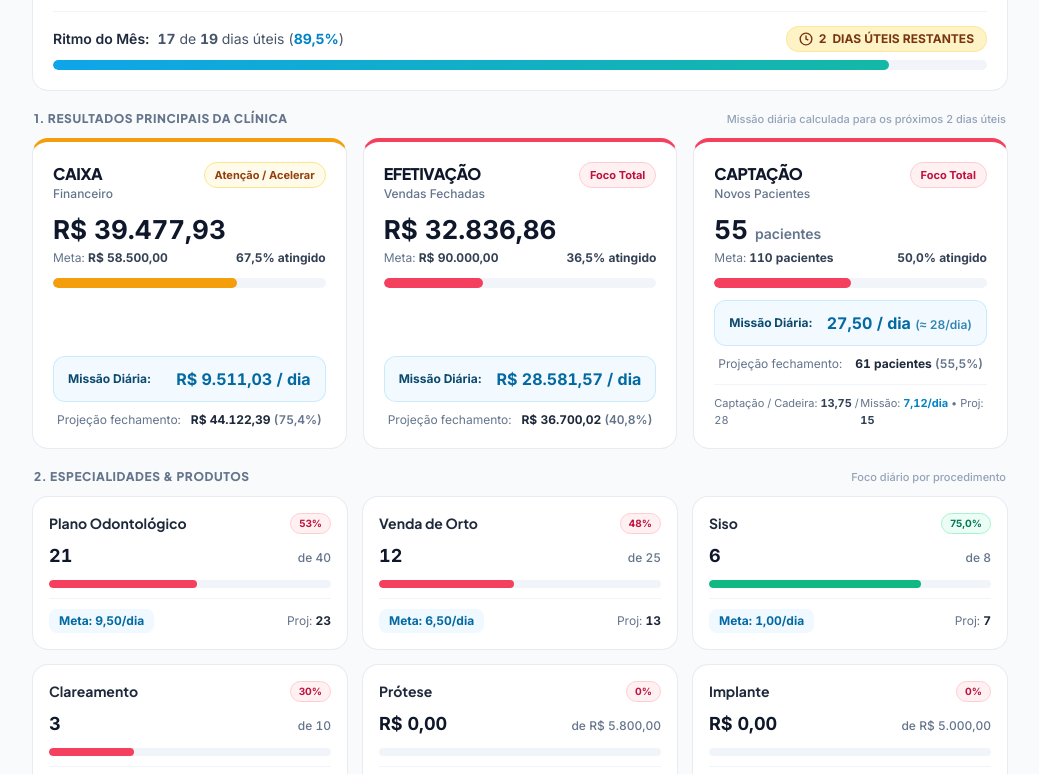
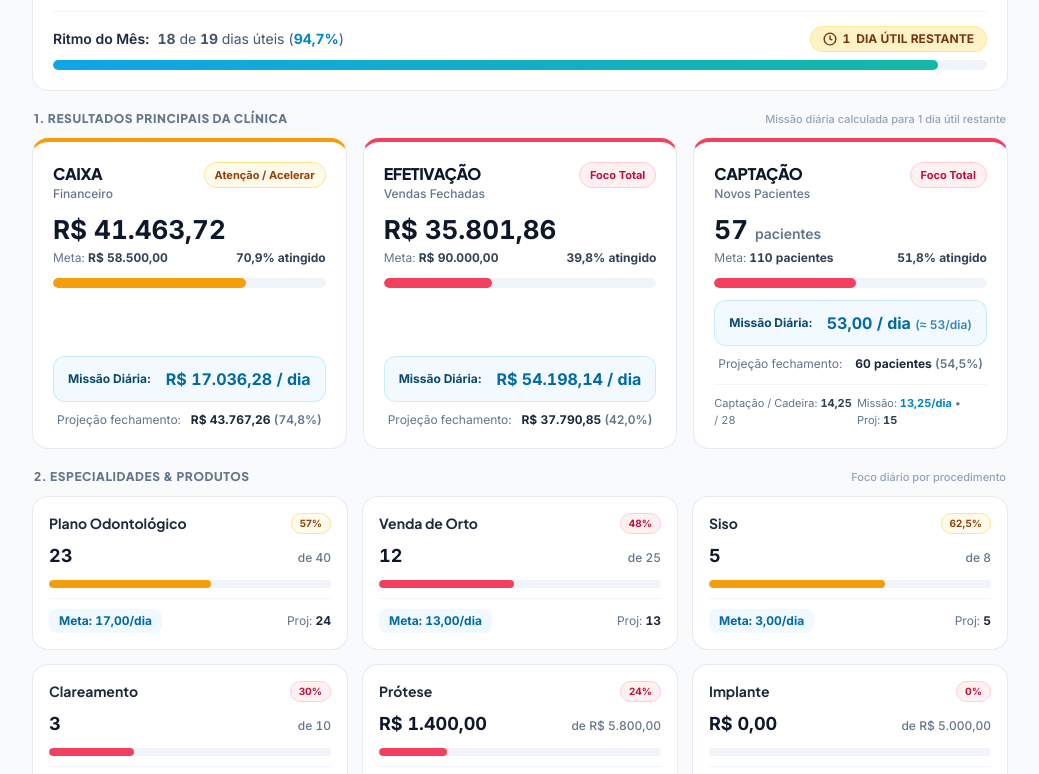
Before and after one commit to paulopsicarvalho-blip/painel-palmares, a plain HTML site: page index.html in a window 1280 px wide. Shown: the part 96-870 px from the top of the page, without its empty margins (120-1159 px from the left). Drawn offline with nearby package versions, Linux system fonts and the light colour scheme.

Commit message:
Update index.html

```diff
--- a/index.html
+++ b/index.html
@@ -69,7 +69,7 @@
                 AmorSaúde Palmares <span class="text-teal-600 dark:text-teal-400">• Odonto</span>
               </h1>
               <span class="inline-flex items-center gap-1 px-2.5 py-0.5 rounded-full text-xs font-semibold bg-slate-100 dark:bg-slate-800 text-slate-600 dark:text-slate-300 border border-slate-200/80 dark:border-slate-700">
-                Ref: <strong id="display-ref-date" class="text-slate-900 dark:text-white">27/11/2026</strong>
+                Ref: <strong id="display-ref-date" class="text-slate-900 dark:text-white">28/11/2026</strong>
               </span>
             </div>
             <p class="text-xs text-slate-500 dark:text-slate-400 mt-0.5">
@@ -99,16 +99,16 @@
           <div class="flex items-center gap-2 text-xs sm:text-sm text-slate-600 dark:text-slate-300">
             <span class="font-semibold text-slate-800 dark:text-slate-100">Ritmo do Mês:</span>
             <span class="tabular-nums">
-              <strong id="display-days-passed">17</strong> de <strong id="display-days-total">19</strong> dias úteis (<strong id="display-time-pace" class="text-sky-600 dark:text-sky-400">89,5%</strong>)
+              <strong id="display-days-passed">18</strong> de <strong id="display-days-total">19</strong> dias úteis (<strong id="display-time-pace" class="text-sky-600 dark:text-sky-400">94,7%</strong>)
             </span>
           </div>
           <span class="inline-flex items-center gap-1.5 px-3 py-1 rounded-full text-xs font-extrabold bg-amber-100 text-amber-900 dark:bg-amber-500/20 dark:text-amber-300 border border-amber-200/80 dark:border-amber-500/30 tabular-nums">
             <svg class="w-3.5 h-3.5" viewBox="0 0 24 24" fill="none" stroke="currentColor" stroke-width="2.4"><circle cx="12" cy="12" r="10"/><polyline points="12 6 12 12 16 14"/></svg>
-            <span id="display-days-left">2</span> DIAS ÚTEIS RESTANTES
+            <span id="display-days-left">1</span> DIA ÚTIL RESTANTE
           </span>
         </div>
         <div class="w-full h-2.5 bg-slate-100 dark:bg-slate-800 rounded-full overflow-hidden">
-          <div id="time-progress-bar" class="h-full bg-gradient-to-r from-sky-500 to-teal-500 rounded-full" style="width: 89.47%"></div>
+          <div id="time-progress-bar" class="h-full bg-gradient-to-r from-sky-500 to-teal-500 rounded-full" style="width: 94.74%"></div>
         </div>
       </div>
     </header>
@@ -120,7 +120,7 @@
           1. Resultados Principais da Clínica
         </h2>
         <span class="text-[11px] font-medium text-slate-400 dark:text-slate-500">
-          Missão diária calculada para os próximos <span id="sub-days-left">2</span> dias úteis
+          Missão diária calculada para <span id="sub-days-left">1</span> dia útil restante
         </span>
       </div>
 
@@ -154,12 +154,12 @@
 
   <script>
     // =========================================================================
-    // DADOS DA PLANILHA INDICADORES ODONTO PALMARES (REFERÊNCIA: 27/11/2026)
+    // DADOS DA PLANILHA INDICADORES ODONTO PALMARES (REFERÊNCIA: 28/11/2026)
     // =========================================================================
     const INITIAL_DATA = {
-      refDate: "27/11/2026",
+      refDate: "28/11/2026",
       daysTotal: 19,
-      daysPassed: 17,
+      daysPassed: 18,
       pillars: [
         {
           id: "caixa",
@@ -168,9 +168,9 @@
           isCurrency: true,
           unit: "",
           meta: 58500.00,
-          realizado: 39477.93,
-          metaDiaria: 9511.03,
-          projecao: 44122.39,
+          realizado: 41463.72,
+          metaDiaria: 17036.28,
+          projecao: 43767.26,
           customStatus: "Atenção / Acelerar",
           decimals: 2
         },
@@ -181,9 +181,9 @@
           isCurrency: true,
           unit: "",
           meta: 90000.00,
-          realizado: 32836.86,
-          metaDiaria: 28581.57,
-          projecao: 36700.02,
+          realizado: 35801.86,
+          metaDiaria: 54198.14,
+          projecao: 37790.85,
           customStatus: "Foco Total",
           decimals: 2
         },
@@ -194,15 +194,15 @@
           isCurrency: false,
           unit: "pacientes",
           meta: 110,
-          realizado: 55,
-          metaDiaria: 27.50,
-          projecao: 61,
+          realizado: 57,
+          metaDiaria: 53.00,
+          projecao: 60,
           decimals: 0,
           extraFooter: {
             label: "Captação / Cadeira",
-            realizado: 13.75,
+            realizado: 14.25,
             meta: 28,
-            metaDiaria: 7.12,
+            metaDiaria: 13.25,
             projecao: 15
           }
         }
@@ -213,9 +213,9 @@
           title: "Plano Odontológico",
           isCurrency: false,
           meta: 40,
-          realizado: 21,
-          metaDiaria: 9.50,
-          projecao: 23,
+          realizado: 23,
+          metaDiaria: 17.00,
+          projecao: 24,
           pctDecimals: 0
         },
         {
@@ -224,7 +224,7 @@
           isCurrency: false,
           meta: 25,
           realizado: 12,
-          metaDiaria: 6.50,
+          metaDiaria: 13.00,
           projecao: 13,
           pctDecimals: 0
         },
@@ -233,9 +233,9 @@
           title: "Siso",
           isCurrency: false,
           meta: 8,
-          realizado: 6,
-          metaDiaria: 1.00,
-          projecao: 7,
+          realizado: 5,
+          metaDiaria: 3.00,
+          projecao: 5,
           pctDecimals: 1
         },
         {
@@ -244,7 +244,7 @@
           isCurrency: false,
           meta: 10,
           realizado: 3,
-          metaDiaria: 3.50,
+          metaDiaria: 7.00,
           projecao: 3,
           pctDecimals: 0
         },
@@ -253,9 +253,9 @@
           title: "Prótese",
           isCurrency: true,
           meta: 5800.00,
-          realizado: 0.00,
-          metaDiaria: 2900.00,
-          projecao: 0.00,
+          realizado: 1400.00,
+          metaDiaria: 4400.00,
+          projecao: 1477.78,
           pctDecimals: 0
         },
         {
@@ -264,13 +264,13 @@
           isCurrency: true,
           meta: 5000.00,
           realizado: 0.00,
-          metaDiaria: 2500.00,
+          metaDiaria: 5000.00,
           projecao: 0.00,
           pctDecimals: 0
         }
       ],
       agenda: {
-        realizado: 64.71,
+        realizado: 69.47,
         meta: 45.00
       }
     };
```
